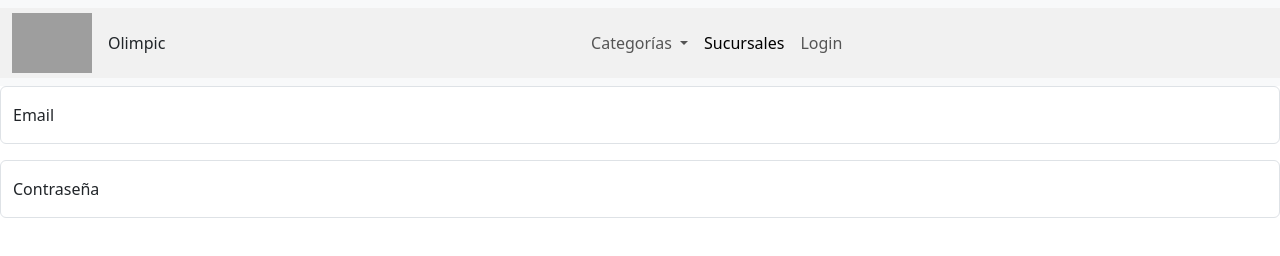
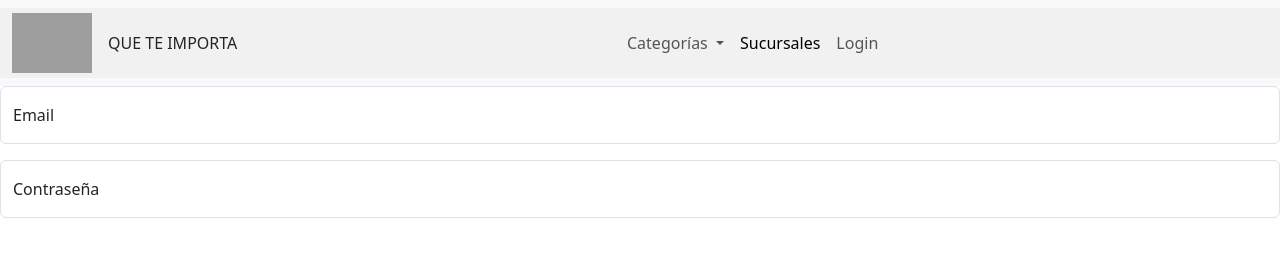
Before and after one commit to ViGonzalezCl/seccion_005v, a plain HTML site: page login.html in a window 1280 px wide. Drawn offline with nearby package versions, Linux system fonts and the light colour scheme; grey boxes are pictures that could not be loaded.

Commit message:
Update login.html
PRUEBA

```diff
--- a/login.html
+++ b/login.html
@@ -12,7 +12,7 @@
     <nav class="navbar navbar-expand-lg bg-body-tertiary" >
         <div class="container-fluid" >
           <a class="navbar-brand" href="index.html"> <img src="https://i.ibb.co/h7pM1R9/Logo.png" alt="Marca" height=" 60 px"></a>
-          <div> Olimpic</div>
+          <div> QUE TE IMPORTA</div>
           <button class="navbar-toggler" type="button" data-bs-toggle="collapse" data-bs-target="#navbarNav" aria-controls="navbarNav" aria-expanded="false" aria-label="Toggle navigation">
             <span class="navbar-toggler-icon "></span>
           </button>
```
